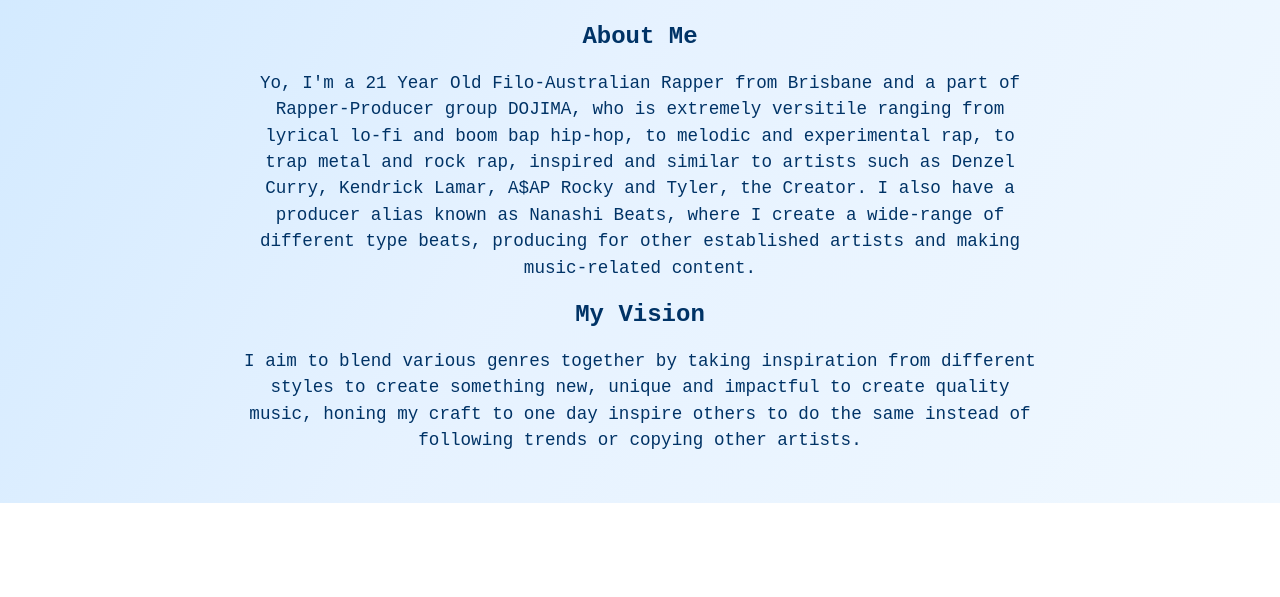
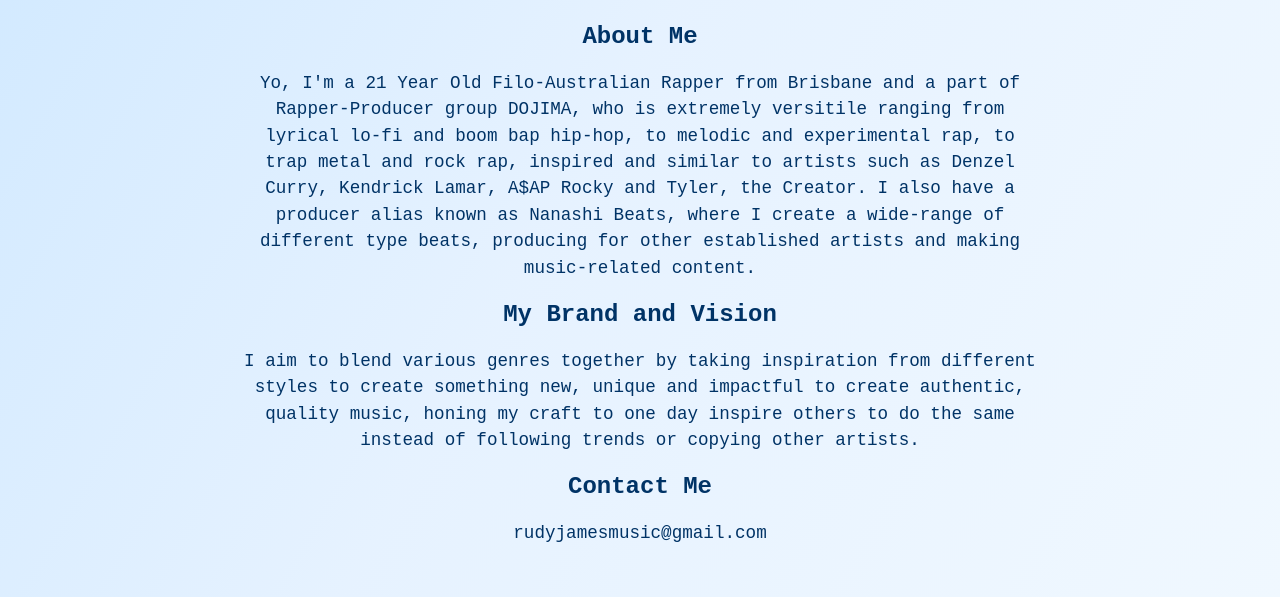
Before and after one commit to Jaaackooo/Rudy_James_Music, a plain HTML site: page index.html in a window 1280 px wide. Shown: the part 443-1040 px from the top of the page. Before the commit the page ends 946 px from the top, so only its background shows below. Drawn offline with Linux system fonts and the light colour scheme.

Commit message:
New additions

```diff
--- a/index.html
+++ b/index.html
@@ -135,11 +135,15 @@ header p{
     Kendrick Lamar, A$AP Rocky and Tyler, the Creator. I also have a producer alias known as Nanashi Beats, where I create a wide-range of
     different type beats, producing for other established artists and making music-related content.
   </p>
-  <h2>My Vision</h2>
+  <h2>My Brand and Vision</h2>
   <p>
     I aim to blend various genres together by taking inspiration from different styles to
-    create something new, unique and impactful to create quality music, honing my craft to one day
+    create something new, unique and impactful to create authentic, quality music, honing my craft to one day
     inspire others to do the same instead of following trends or copying other artists.
+  </p>
+  <h2>Contact Me</h2>
+  <p>
+    rudyjamesmusic@gmail.com
   </p>
 </div>
 
```
